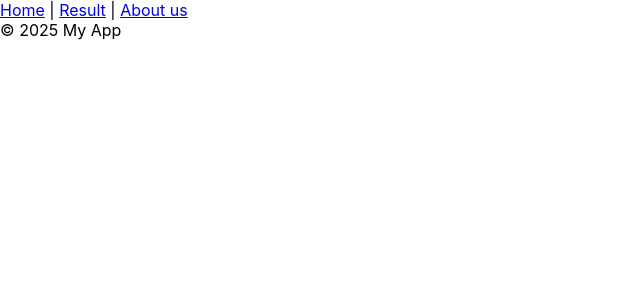
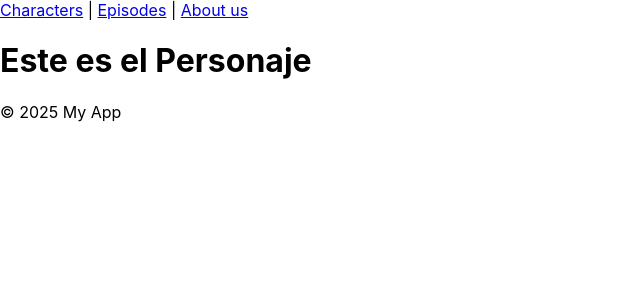
Before and after one commit to SteveHd3z/rick_and_morty, a React (Create React App) app: page / in a window 1280 px wide. Shown: the top 300 px of the page, without its empty margins (0-640 px from the left). Built offline with nearby package versions, Linux system fonts and the light colour scheme.

Commit message:
Implementación de Layout y Rutas

```diff
--- a/src/App.js
+++ b/src/App.js
@@ -1,11 +1,19 @@
-import logo from './logo.svg';
 import './App.css';
+import { Routes,Route } from 'react-router-dom';
+import Character from './components/character';
+import Episode  from './components/episode';
 import Layout from './components/layout';
 
 function App() {
   return (
-    <Layout/>
+    <Layout>
+      <Routes>
+        <Route path='/' element={<Character/>}/>
+        <Route path='/episode' element={<Episode/>}/>
+      </Routes>
+    </Layout>
   );
+
 }
 
 export default App;
--- /dev/null
+++ b/src/components/character/index.js
@@ -0,0 +1,6 @@
+
+const Character=()=>{
+    return <h1>Este es el Personaje</h1>
+}
+
+export default Character;
--- /dev/null
+++ b/src/components/episode/index.js
@@ -0,0 +1,5 @@
+const Episode=()=>{
+    return <h1>Este es el Episodio</h1>
+}
+
+export default Episode;
--- a/src/components/layout/index.js
+++ b/src/components/layout/index.js
@@ -5,7 +5,7 @@ const Layout = ({ children }) => {
     <div>
       <header>
         <nav>
-          <Link to="/">Home</Link> | <Link to="/result">Result</Link> | <Link to="/about">About us</Link>
+          <Link to="/">Characters</Link> | <Link to="/episode">Episodes</Link> | <Link to="/about">About us</Link>
         </nav>
       </header>
       <main>{children}</main>
```
